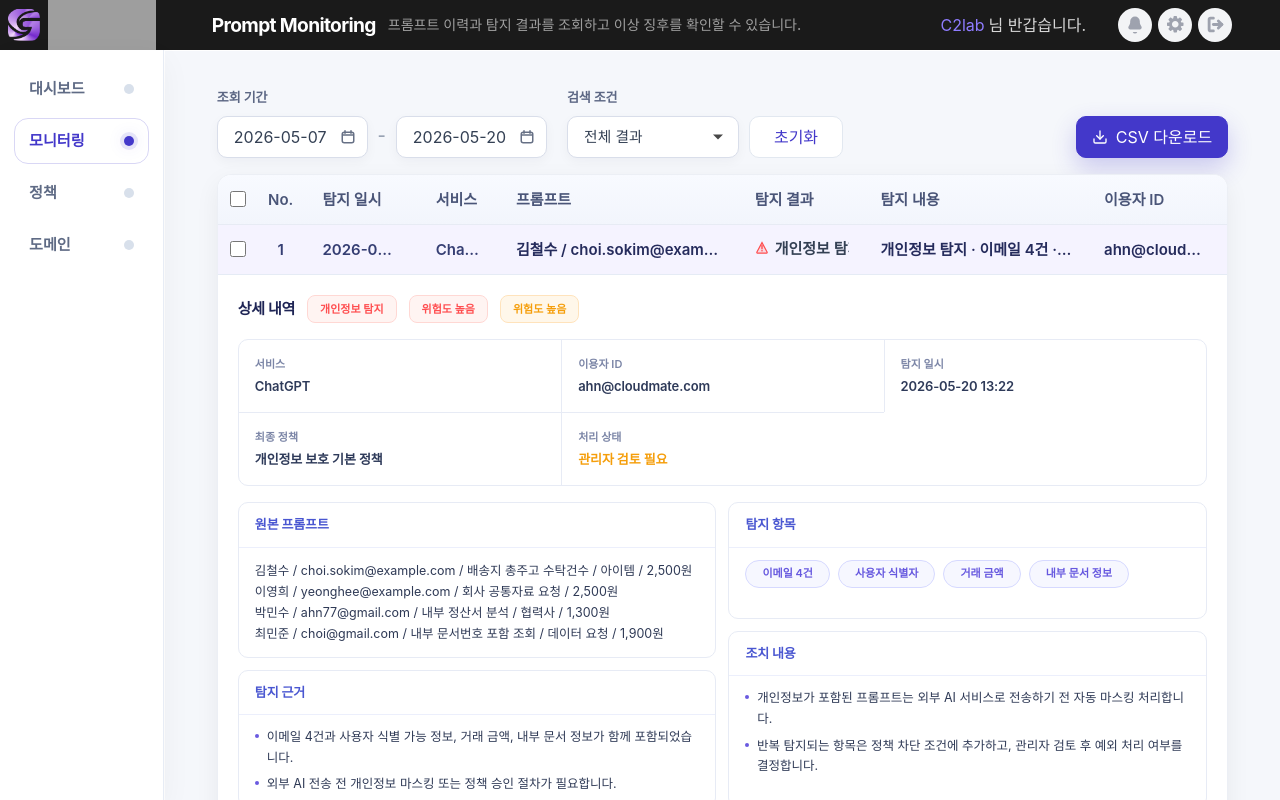
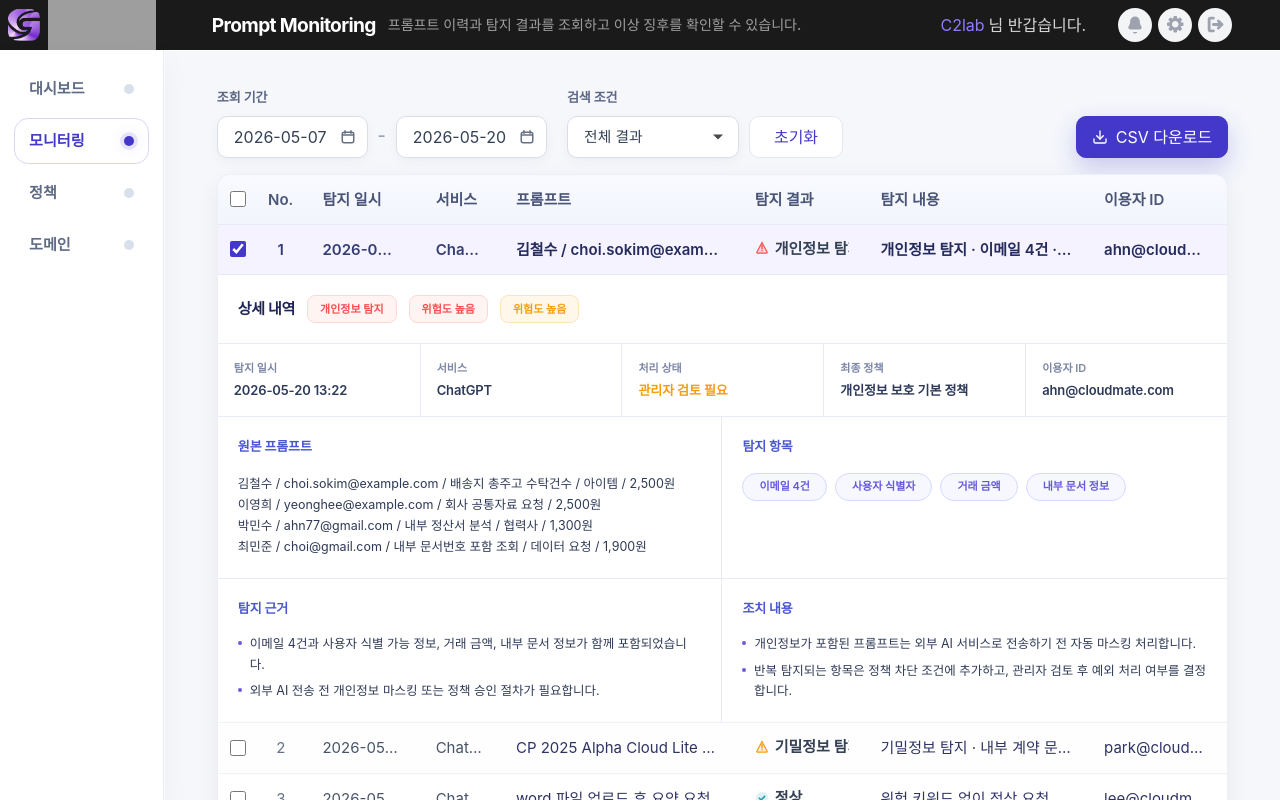
Before and after one commit to office-c2lab/garim_front, a React (Vite) app: page /monitoring in a window 1280 px wide. Both pictures are taken after a click on the element 722 px from the left and 249 px from the top of the page. Built offline with nearby package versions, Linux system fonts and the light colour scheme; grey boxes are pictures that could not be loaded.

Commit message:
행 상세내용 수정

```diff
--- a/src/pages/MonitoringPage/MonitoringPage.jsx
+++ b/src/pages/MonitoringPage/MonitoringPage.jsx
@@ -396,11 +396,11 @@ function DetailSummaryItem({ label, value, valueClassName = '' }) {
 
 function DetailPanel({ title, children }) {
   return (
-    <section className="overflow-hidden rounded-[10px] border border-[#E7EBF5] bg-white">
-      <div className="px-4 py-3">
+    <section className="min-h-[128px] px-5 py-5">
+      <div className="pb-4">
         <DetailSectionLabel>{title}</DetailSectionLabel>
       </div>
-      <div className="border-t border-[#ECEFFC] px-4 py-3">{children}</div>
+      <div>{children}</div>
     </section>
   );
 }
@@ -635,6 +635,22 @@ export default function MonitoringPage() {
     });
   };
 
+  const handleSelectLog = log => {
+    setSelectedLogId(current => {
+      const isClosing = current === log.id;
+
+      setSelectedRowIds(selectedCurrent => {
+        if (isClosing) {
+          return selectedCurrent.filter(id => id !== log.id);
+        }
+
+        return selectedCurrent.includes(log.id) ? selectedCurrent : [...selectedCurrent, log.id];
+      });
+
+      return isClosing ? null : log.id;
+    });
+  };
+
   return (
     <div
       className={`mx-auto -mb-4 flex h-[calc(100%+1rem)] min-h-0 w-full flex-col ${APP_PAGE_HORIZONTAL_PADDING_CLASS} pt-[clamp(0.75rem,1.5vw,1.5rem)] sm:-mb-5 sm:h-[calc(100%+1.25rem)] lg:-mb-4 lg:h-[calc(100%+1rem)] ${APP_PAGE_OUTER_WIDTH_CLASS}`.trim()}
@@ -725,57 +741,64 @@ export default function MonitoringPage() {
             onToggleRowSelection={handleToggleRowSelection}
             onToggleAllRowsSelection={handleToggleAllRowsSelection}
             rowNumberStart={(currentPage - 1) * ROWS_PER_PAGE + 1}
-            onSelectRow={log => setSelectedLogId(current => (current === log.id ? null : log.id))}
+            onSelectRow={handleSelectLog}
             renderExpandedRow={row => {
               const detail = buildDetailContext(row);
 
               return (
-                <div className="grid gap-4 px-5 py-5">
+                <div className="grid gap-0">
+                  <div className="px-5 py-5">
                   <DetailHeader row={row} />
+                  </div>
 
-                  <section className="rounded-[10px] border border-[#E7EBF5] bg-white">
-                    <div className="grid gap-0 md:grid-cols-2 xl:grid-cols-3">
+                  <section className="border-t border-[#E7EBF5] bg-white">
+                    <div className="grid gap-0 md:grid-cols-2 xl:grid-cols-5">
                       <div className="px-4 py-4">
+                        <DetailSummaryItem label="탐지 일시" value={row.detectedAt} />
+                      </div>
+                      <div className="border-t border-[#E7EBF5] px-4 py-4 md:border-t-0 md:border-l md:border-[#E7EBF5]">
                         <DetailSummaryItem label="서비스" value={row.aiType} />
                       </div>
-                      <div className="border-t border-[#E7EBF5] px-4 py-4 md:border-t-0 md:border-l">
-                        <DetailSummaryItem label="이용자 ID" value={row.userId} />
-                      </div>
-                      <div className="border-t border-[#E7EBF5] px-4 py-4 xl:border-t-0 xl:border-l">
-                        <DetailSummaryItem label="탐지 일시" value={row.detectedAt} />
-                      </div>
-                      <div className="px-4 py-4 md:border-t md:border-[#E7EBF5]">
-                        <DetailSummaryItem label="최종 정책" value={detail.policyName} />
-                      </div>
-                      <div className="border-t border-[#E7EBF5] px-4 py-4 md:border-l">
+                      <div className="border-t border-[#E7EBF5] px-4 py-4 xl:border-t-0 xl:border-l xl:border-[#E7EBF5]">
                         <DetailSummaryItem
                           label="처리 상태"
                           value={detail.actionStatus}
                           valueClassName={row.result === '정상' ? 'text-[#18A0AE]' : 'text-[#F59E0B]'}
                         />
                       </div>
+                      <div className="border-t border-[#E7EBF5] px-4 py-4 md:border-t md:border-[#E7EBF5] xl:border-t-0 xl:border-l xl:border-[#E7EBF5]">
+                        <DetailSummaryItem label="최종 정책" value={detail.policyName} />
+                      </div>
+                      <div className="border-t border-[#E7EBF5] px-4 py-4 md:border-l md:border-[#E7EBF5] xl:border-t-0">
+                        <DetailSummaryItem label="이용자 ID" value={row.userId} />
+                      </div>
                     </div>
                   </section>
 
-                  <div className="grid gap-3 lg:grid-cols-2">
-                    <div className="grid gap-3">
+                  <section className="border-t border-[#E7EBF5] bg-white">
+                    <div className="grid lg:grid-cols-2">
+                      <div className="border-b border-[#E7EBF5] lg:border-r lg:border-[#E7EBF5]">
                         <DetailPanel title="원본 프롬프트">
                           <DetailPanelText>{row.promptDetail}</DetailPanelText>
                         </DetailPanel>
+                      </div>
+                      <div className="border-b border-[#E7EBF5]">
+                        <DetailPanel title="탐지 항목">
+                          <DetailChipList items={detail.detectionItems} />
+                        </DetailPanel>
+                      </div>
+                      <div className="lg:border-r lg:border-[#E7EBF5]">
                         <DetailPanel title="탐지 근거">
                           <DetailBulletList items={detail.evidenceLines} />
                         </DetailPanel>
                       </div>
-
-                    <div className="grid gap-3">
-                      <DetailPanel title="탐지 항목">
-                        <DetailChipList items={detail.detectionItems} />
-                      </DetailPanel>
+                      <div>
                         <DetailPanel title="조치 내용">
                           <DetailBulletList items={detail.actionLines} />
                         </DetailPanel>
                       </div>
                     </div>
+                  </section>
                 </div>
               );
             }}
```
Lines whose indentation alone changed are shown as unchanged.
